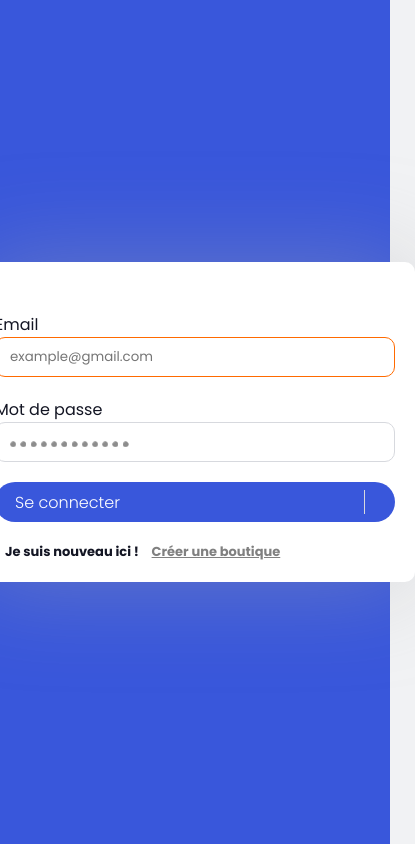
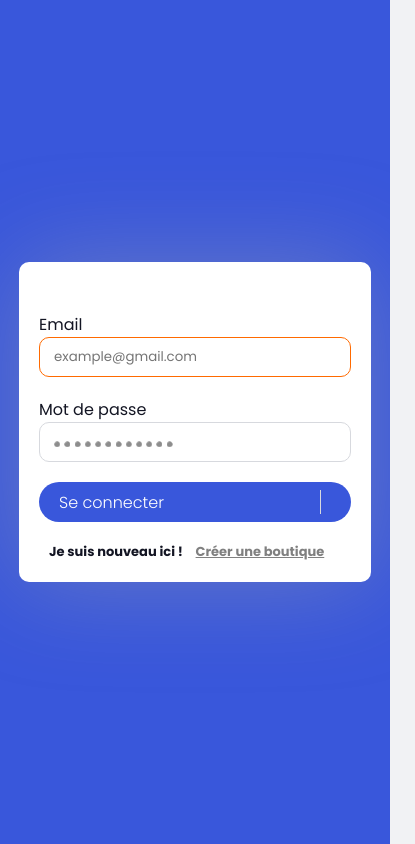
Before and after one commit to artsiders/comx-front, a React (Vite) app: page / in a window 390 px wide. Shown: the whole page, 415 px wide, since content can reach past the window. Built offline with nearby package versions, Linux system fonts and the light colour scheme.

Commit message:
make responsive on form and update style of   Toastify

```diff
--- a/src/styles/_settings.scss
+++ b/src/styles/_settings.scss
@@ -46,3 +46,12 @@ span[aria-live="polite"],
   width: 100%;
   display: block;
 }
+
+// Toastify //
+
+.Toastify__toast {
+  border-radius: 10px;
+  .Toastify__toast-body {
+    padding: 15px;
+  }
+}
--- a/src/styles/components/_form_layout.scss
+++ b/src/styles/components/_form_layout.scss
@@ -74,4 +74,17 @@
       border-radius: 0;
     }
   }
+
+  @include breakpoint(md) {
+    width: 100%;
+    form {
+      width: 80vw;
+      // display: flex;
+      // flex-direction: column;
+      // justify-content: center;
+      // width: 100vw;
+      // height: 100vh;
+      // padding: 30px;
+    }
+  }
 }
```
Also changed, not shown: src/styles/pages/_login_form.scss (+0 -9 lines).
